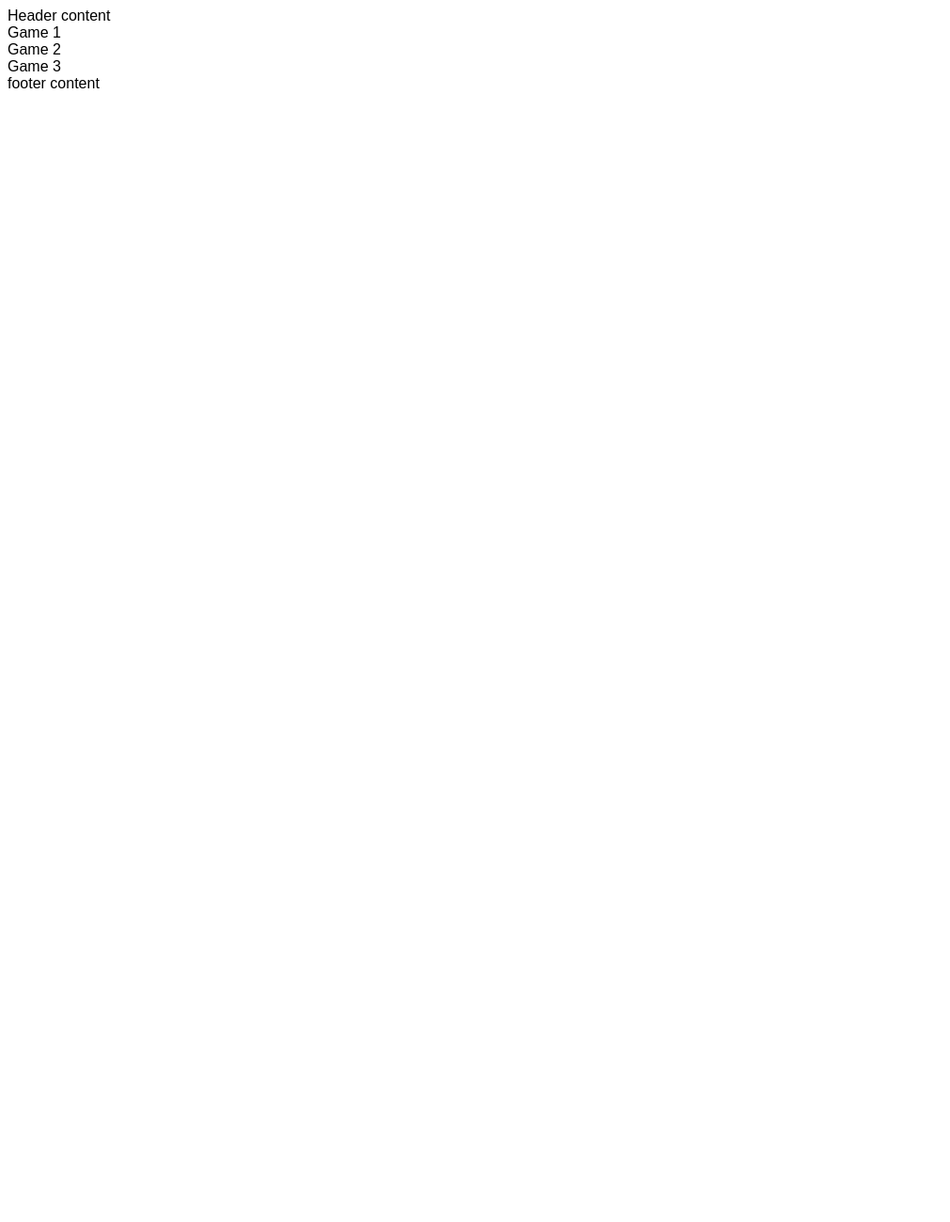
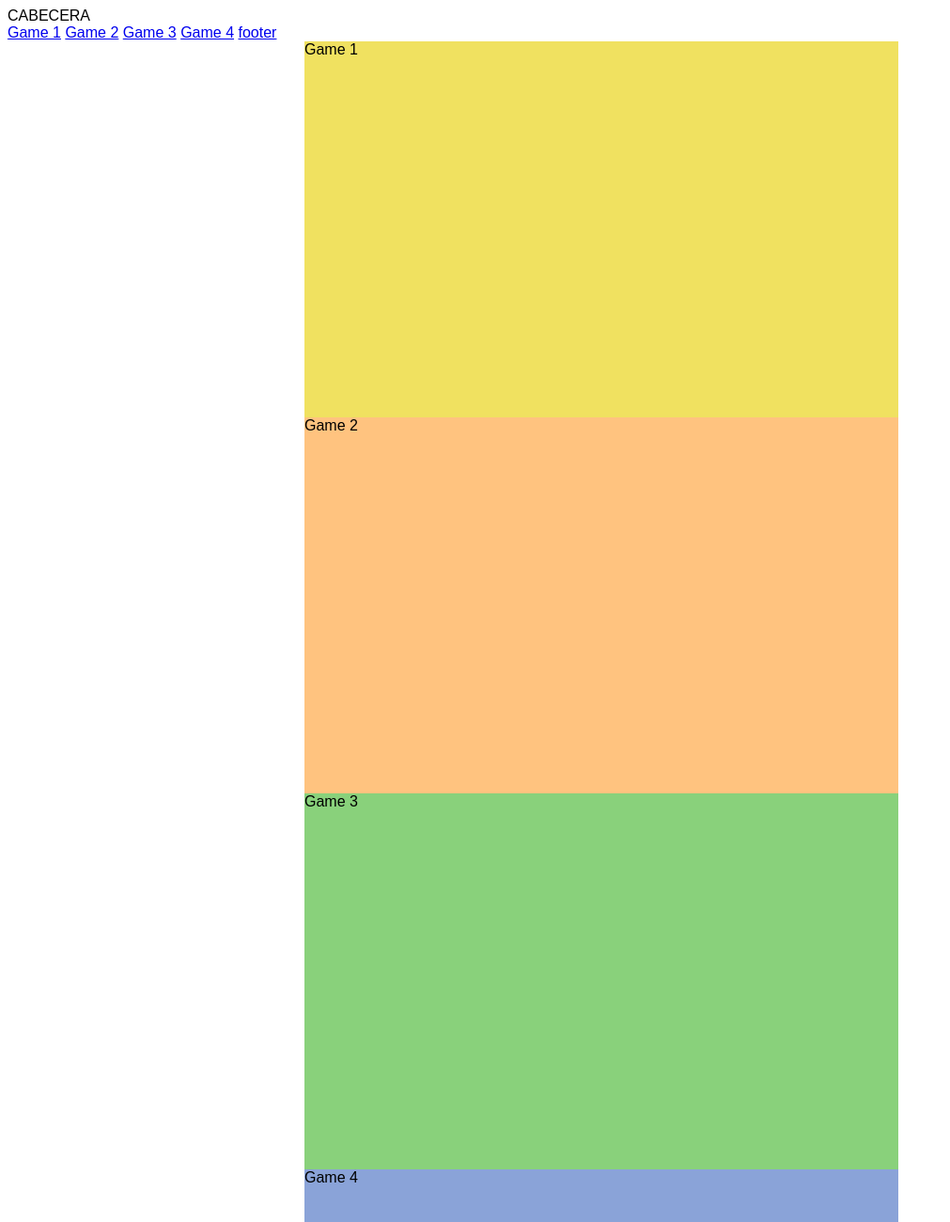
Before and after one commit to Alopmel/PortFolio2-LetsPlay, a plain HTML site: page index.html in a window 1280 px wide. Shown: the top 1300 px of the page at 94% size, without its empty margins (0-1011 px from the left). Before the commit the page ends 800 px from the top, so only its background shows below. Drawn offline with Linux system fonts and the light colour scheme.

Commit message:
NAVBAR: Added basic structure

```diff
--- a/assets/css/style.css
+++ b/assets/css/style.css
@@ -1,3 +1,42 @@
 body{
     font-family: Arial;
 }
+
+
+
+
+/* PROVISIONAL STYLE SECTIONS */
+#one{
+ background-color: rgb(240, 225, 96);
+ width: 50%;
+ height: 400px;
+ margin:auto;
+}
+
+#two{
+    background-color: rgb(255, 195, 127);
+    width: 50%;
+    height: 400px;
+    margin:auto;
+}
+
+#three{
+    background-color: rgb(137, 209, 123);
+    width: 50%;
+    height: 400px;
+    margin:auto;
+}
+
+#four{
+    background-color: rgb(138, 163, 216);
+    width: 50%;
+    height: 400px;
+    margin:auto;
+}
+
+#five{
+    background-color: rgb(104, 100, 100);
+    width: 50%;
+    height: 400px;
+    margin:auto;
+}
--- a/index.html
+++ b/index.html
@@ -10,17 +10,39 @@
     <title>Let's Play</title>
 </head>
 <body>
-    <header>Header content</header>
-    <section>
+    <header>
+        <div>
+            CABECERA
+        </div>
+
+        <nav id="menu">
+            <a href="#one"> Game 1</a>
+            <a href="#two"> Game 2</a>
+            <a href="#three"> Game 3</a>
+            <a href="#four"> Game 4</a>
+            <a href="#five"> footer</a>
+            <span class="indicator" id="indicator"></span>
+        </nav>
+
+
+    </header>
+    <section class="section" id="one">
         Game 1
     </section>
-    <section>
+
+    <section class="section" id="two">
         Game 2
     </section>
-    <section>
+
+    <section class="section" id="three">
         Game 3
     </section>
-    <footer>
+
+    <section class="section" id="four">
+        Game 4
+    </section>
+
+    <footer id="five">
         footer content
     </footer>
 </body>
```
